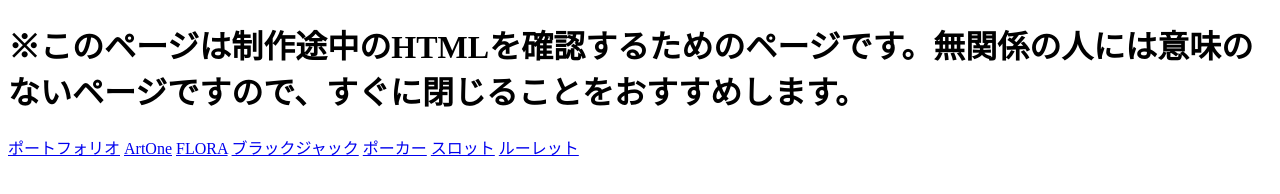
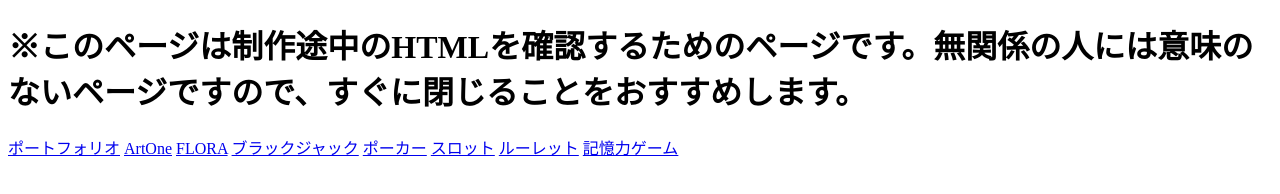
Before and after one commit to cadenza13/cadenza13.github.io, a plain HTML site: page index.html in a window 1280 px wide. Drawn offline with Linux system fonts and the light colour scheme.

Commit message:
Add files via upload

```diff
--- a/index.html
+++ b/index.html
@@ -16,5 +16,6 @@
   <a href="https://cadenza13.github.io/pattern17">ポーカー</a>
   <a href="https://cadenza13.github.io/pattern18">スロット</a>
   <a href="https://cadenza13.github.io/pattern19">ルーレット</a>
+  <a href="https://cadenza13.github.io/pattern20">記憶力ゲーム</a>
 </body>
 </html>
```
